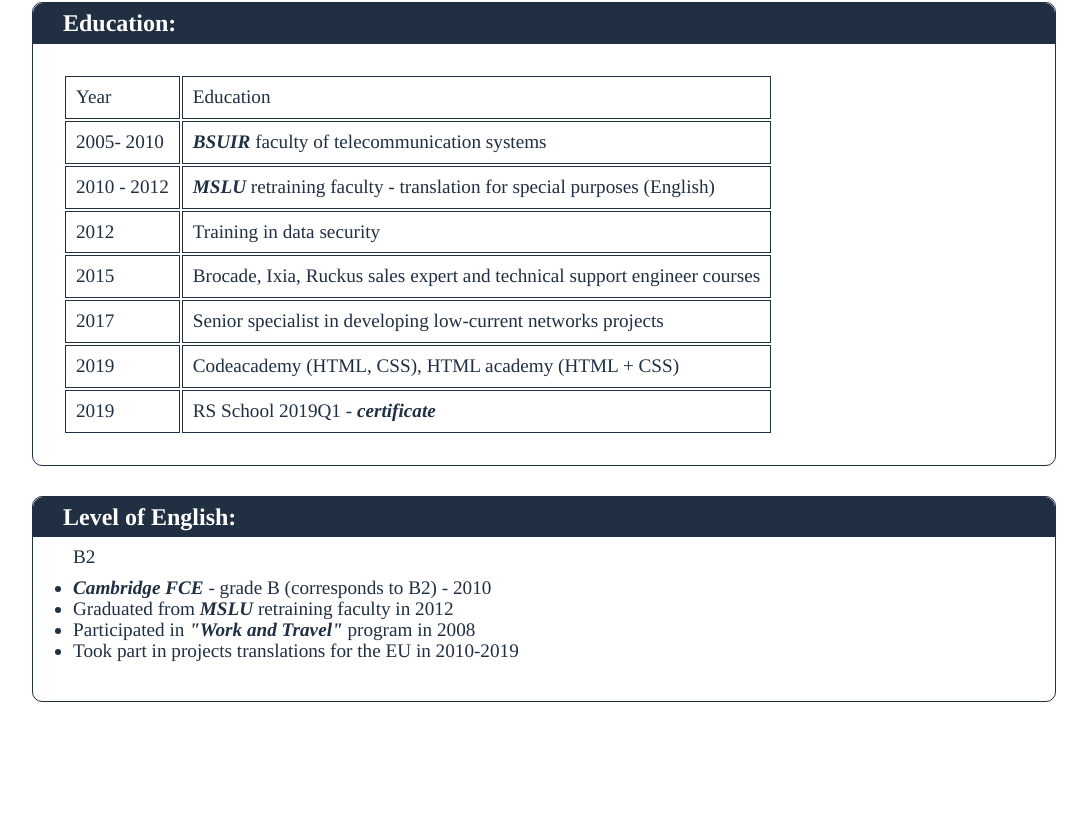
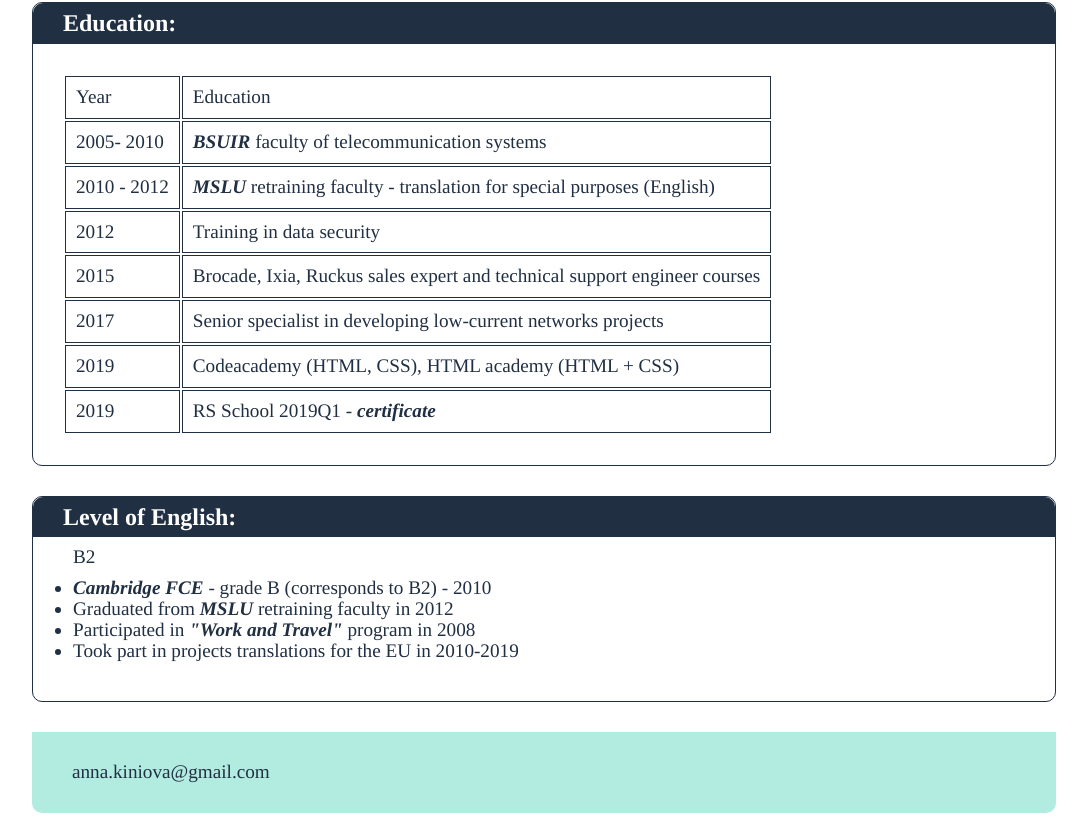
Before and after one commit to AnnaKiniova/rsschool-cv, a plain HTML site: page index.html in a window 1280 px wide. Shown: the part 1434-2267 px from the top of the page, without its empty margins (96-1183 px from the left). Before the commit the page ends 2156 px from the top, so only its background shows below. Drawn offline with Linux system fonts and the light colour scheme.

Commit message:
feat: add footer

```diff
--- a/index.css
+++ b/index.css
@@ -136,3 +136,11 @@
 .highlight-bold {
     font-weight: bold;
 }
+
+footer {
+    padding: 30px;
+    margin-top: 30px;
+    border-radius: 0 0 10px 10px;
+
+    background-color: #b2ece0;
+}
--- a/index.html
+++ b/index.html
@@ -127,5 +127,10 @@
             </article>
         </article>
     </main>
+    <footer>
+        <article>
+            <a href="mailto:anna.kiniova@gmail.com">anna.kiniova@gmail.com</a>
+        </article>
+    </footer>
 </body>
 </html>
```
